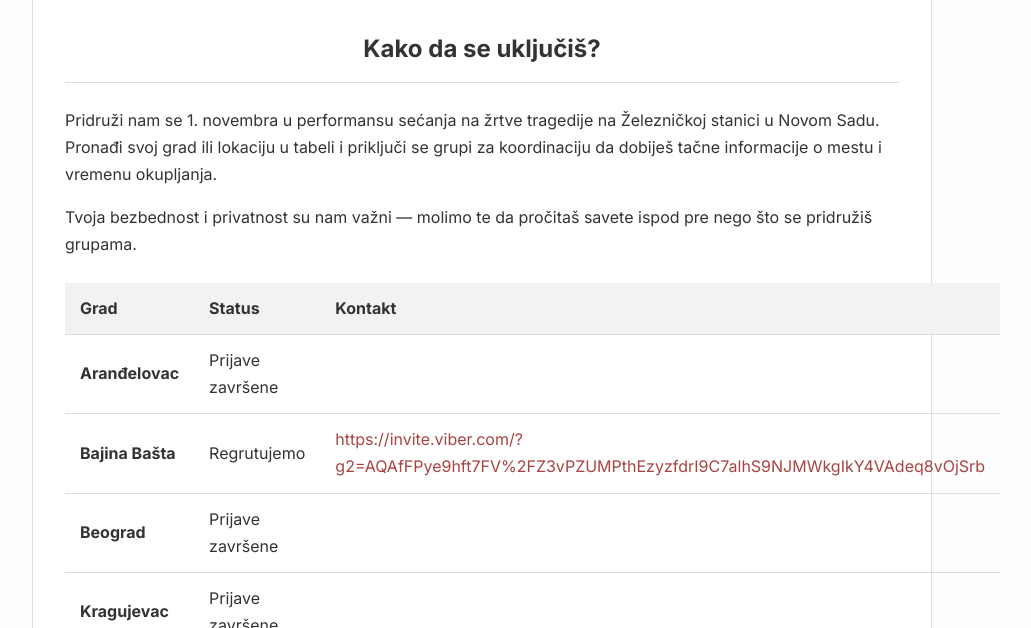
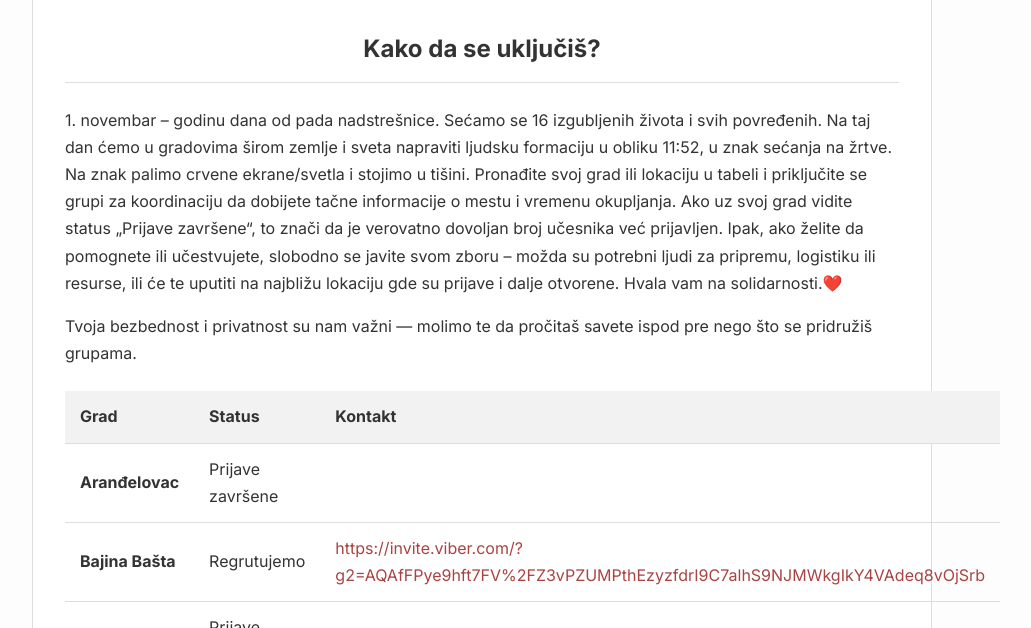
Before and after one commit to 11-52-kml/11-52-kml.github.io, a plain HTML site: page cities/index.html in a window 1280 px wide. Shown: the part 153-781 px from the top of the page, without its empty margins (158-1189 px from the left). Drawn offline with Linux system fonts and the light colour scheme.

Commit message:
Update index.html

```diff
--- a/cities/index.html
+++ b/cities/index.html
@@ -65,8 +65,11 @@
 
     <h2>Kako da se uključiš?</h2>
     <p>
-      Pridruži nam se 1. novembra u performansu sećanja na žrtve tragedije na Železničkoj stanici u Novom Sadu.
-      Pronađi svoj grad ili lokaciju u tabeli i priključi se grupi za koordinaciju da dobiješ tačne informacije o mestu i vremenu okupljanja.
+     1. novembar – godinu dana od pada nadstrešnice. Sećamo se 16 izgubljenih života i svih povređenih. Na taj dan ćemo u gradovima širom zemlje i sveta napraviti ljudsku formaciju u obliku 11:52, u znak sećanja na žrtve. Na znak palimo crvene ekrane/svetla i stojimo u tišini.
+
+Pronađite svoj grad ili lokaciju u tabeli i priključite se grupi za koordinaciju da dobijete tačne informacije o mestu i vremenu okupljanja.
+
+Ako uz svoj grad vidite status „Prijave završene“, to znači da je verovatno dovoljan broj učesnika već prijavljen. Ipak, ako želite da pomognete ili učestvujete, slobodno se javite svom zboru – možda su potrebni ljudi za pripremu, logistiku ili resurse, ili će te uputiti na najbližu lokaciju gde su prijave i dalje otvorene. Hvala vam na solidarnosti.❤️
     </p>
     <p>
       Tvoja bezbednost i privatnost su nam važni — molimo te da pročitaš savete ispod pre nego što se pridružiš grupama.
```
